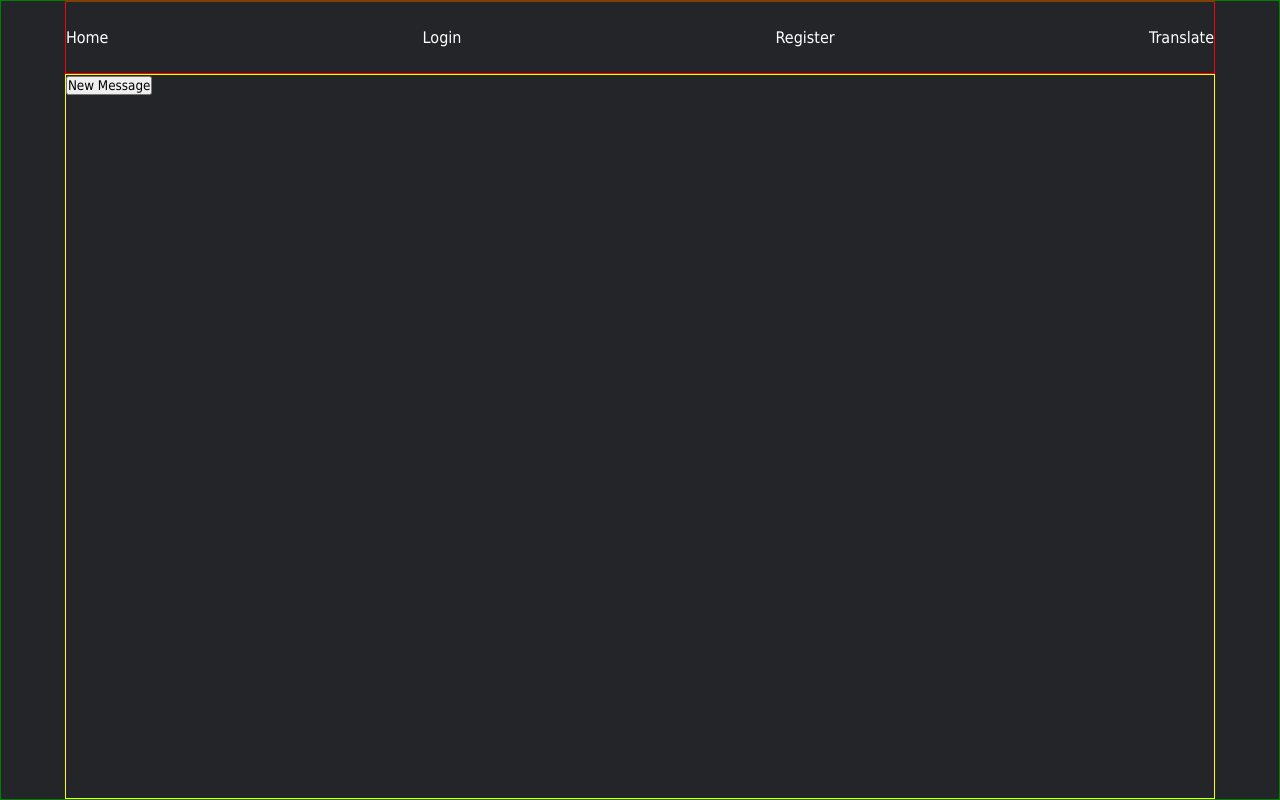
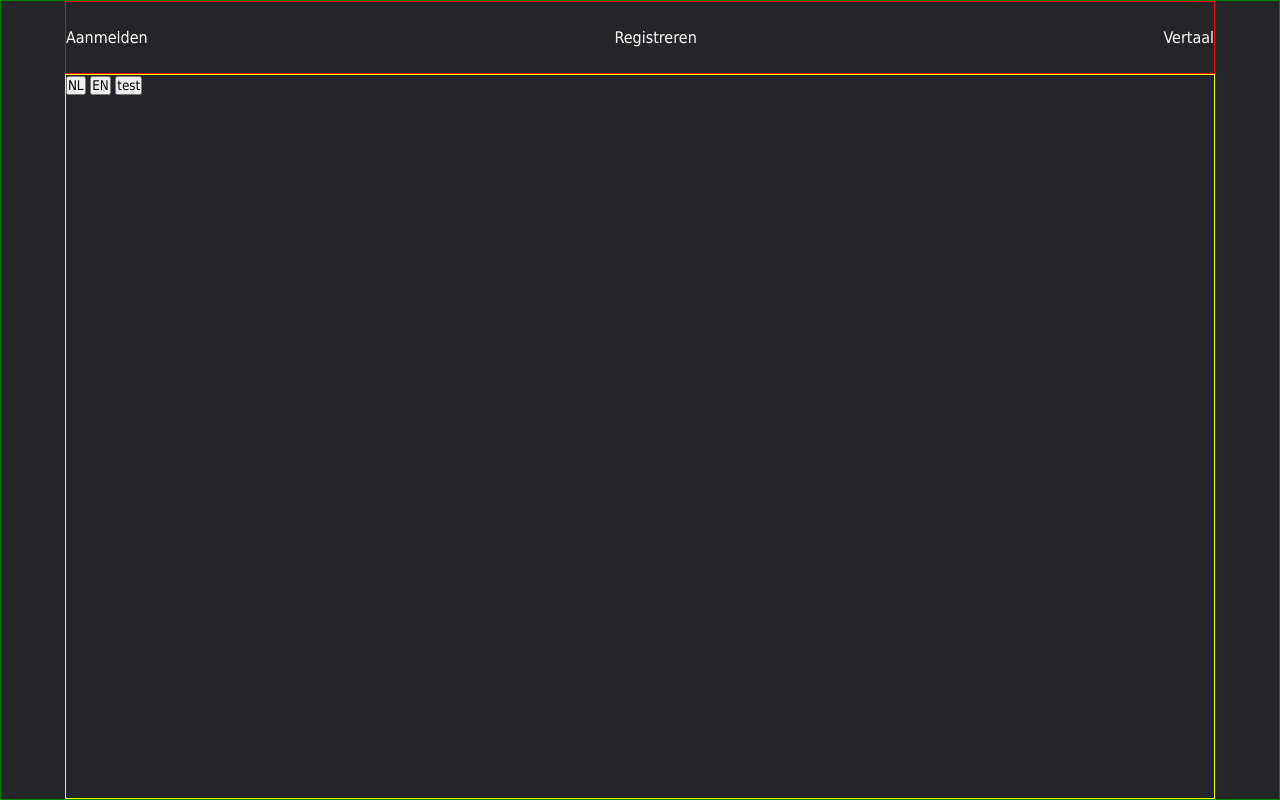
Before and after one commit to BrechtNulensPXL/onitama_frontend, a website: page index.html in a window 1280 px wide. Drawn offline with Linux system fonts and the light colour scheme.

Commit message:
Assign attribute 'data-translation' to text-nodes for translations

```diff
--- a/index.html
+++ b/index.html
@@ -6,6 +6,7 @@
     <link rel="stylesheet" href="./css/reset.css">
     <link rel="stylesheet" href="./css/index.css">
     <link rel="stylesheet" href="./css/message.css">
+    <script defer src="src/translate.js"></script>
     <script defer src="src/messaging.js"></script>
     <title>Index</title>
 </head>
@@ -13,14 +14,17 @@
     <div class="outer-wrapper">
         <nav>
             <ul>
-                <li><a href="/index.html">Home</a></li>
-                <li><a href="/login.html">Login</a></li>
-                <li><a href="/register.html">Register</a></li>
-                <li><a href="/translate.html">Translate</a></li>
+                <li><a href="/login.html" class="text-node" data-translation="nav.login"></a></li>
+                <li><a href="/register.html" class="text-node" data-translation="nav.register"></a></li>
+                <li><a href="/translate.html" class="text-node" data-translation="nav.translate"></a></li>
             </ul>
         </nav>
         <div class="inner-wrapper">
-            <button id="generate-message" class="interact">New Message</button>
+            <div class="message-box-wrapper"></div>
+            <!-- <button id="generate-message" class="interact">New Message</button> -->
+            <button class="translate-button" data-language="nl">NL</button>
+            <button class="translate-button" data-language="en">EN</button>
+            <button id="generate-message">test</button>
         </div>
     </div>
 </body>
```
